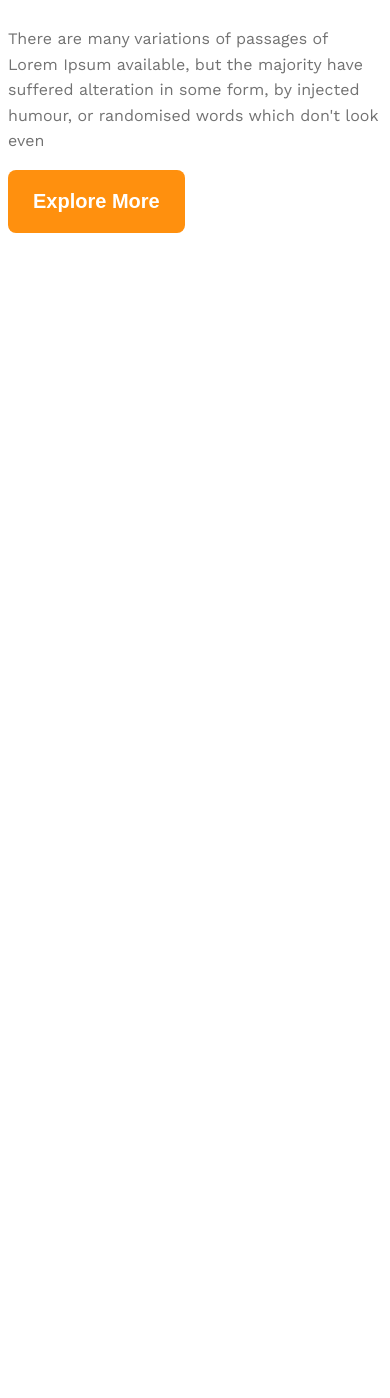
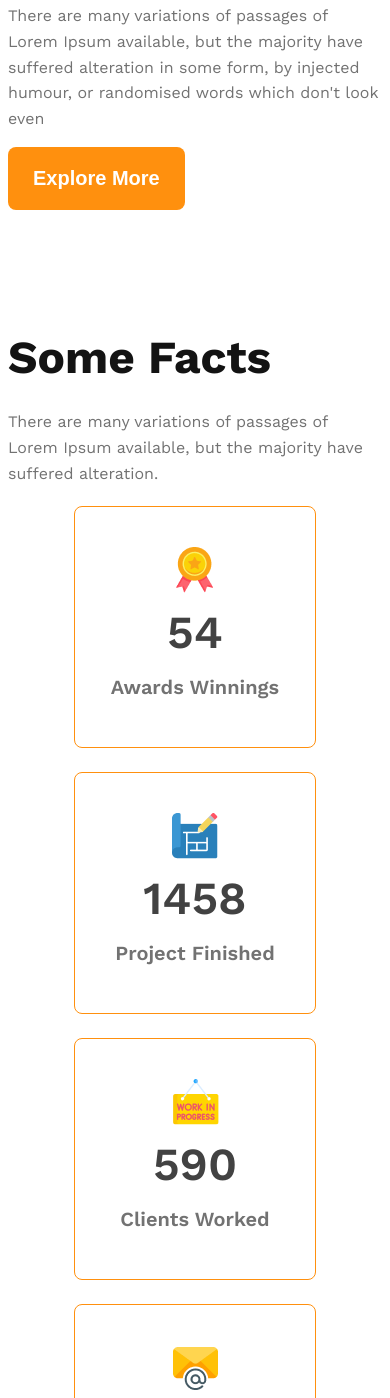
Before and after one commit to Abdallah-BinSaif/p-g3-architect, a plain HTML site: page index.html in a window 390 px wide. Shown: the part 2800-4198 px from the top of the page. Before the commit the page ends 3153 px from the top, so only its background shows below. Drawn offline with nearby package versions, Linux system fonts and the light colour scheme.

Commit message:
facts section and its responsive for small and medium devices are created

```diff
--- a/index.html
+++ b/index.html
@@ -39,9 +39,47 @@
                 <img src="./images/team4.png" alt="">
             </div>
             <div class="features">
-                <h1 class="feature-title"><span class="Quick-list">Quick list</span> of Our <span class="s-color">Features</span></h1>
-                <p class="teature-description parragraph">There are many variations of passages of Lorem Ipsum available, but the majority have suffered alteration in some form, by injected humour, or randomised words which don't look even</p>
+                <h1 class="section-title"><span class="Quick-list">Quick list</span> of Our <span class="s-color">Features</span></h1>
+                <p class="parragraph">There are many variations of passages of Lorem Ipsum available, but the majority have suffered alteration in some form, by injected humour, or randomised words which don't look even</p>
                 <button class="btn-primary">Explore More</button>
+            </div>
+        </section>
+        <section class="facts">
+            <div class="fact-container max-width">
+                <div class="fact-info">
+                    <h3 class="section-title">Some Facts</h3>
+                    <p class="parragraph">There are many variations of passages of Lorem Ipsum available, but the majority have suffered alteration.</p>
+                </div>
+                <div class="fact-cards-container">
+                    <div class="fact-card">
+                        <div class="fact-icon">
+                            <img src="./images/icons/ribon.png" alt="">
+                        </div>
+                        <p class="fact-number">54</p>
+                        <h5 class="fact-title">Awards Winnings</h5>
+                    </div>
+                    <div class="fact-card">
+                        <div class="fact-icon">
+                            <img src="./images/icons/projects.png" alt="">
+                        </div>
+                        <p class="fact-number">1458</p>
+                        <h5 class="fact-title">Project Finished</h5>
+                    </div>
+                    <div class="fact-card">
+                        <div class="fact-icon">
+                            <img src="./images/icons/customers.png" alt="">
+                        </div>
+                        <p class="fact-number">590</p>
+                        <h5 class="fact-title">Clients Worked</h5>
+                    </div>
+                    <div class="fact-card">
+                        <div class="fact-icon">
+                            <img src="./images/icons/email.png" alt="">
+                        </div>
+                        <p class="fact-number">22578</p>
+                        <h5 class="fact-title">Email Send</h5>
+                    </div>
+                </div>
             </div>
         </section>
     </main>
--- a/styles/style.css
+++ b/styles/style.css
@@ -17,6 +17,12 @@
     max-width: 1440px;
     margin: 0 auto;
     margin-bottom: 120px;
+}
+.section-title{
+    font-size: 2.87rem;
+    font-weight: 700;
+    color:rgb(19, 19, 19);
+    margin: 25px 0;
 }
 .parragraph{
     font-size: 1rem;
@@ -89,11 +95,6 @@
     max-width: 530px;
     margin: 0 auto;
 }
-.feature-title{
-    font-size: 45px;
-    font-weight: 700;
-    color:rgb(19, 19, 19);
-}
 .Quick-list{
     font-weight: 500;
     color:rgb(114, 114, 114);
@@ -102,19 +103,63 @@
     color: rgb(255, 144, 14);
 }
 
+/* fact section styles */
+
+.fact-cards-container{
+    display: grid;
+    grid-template-columns: repeat(4, 1fr);
+    justify-items: center;
+}
+.fact-info{
+    margin-bottom: 130px;
+}
+.fact-card{
+    width: 240px;
+    height: 240px;
+    border: 1px solid rgb(255, 144, 14);
+    border-radius: 8px;
+    display: flex;
+    flex-direction: column;
+    justify-content: center;
+    align-items: center;
+}
+.fact-number{
+    font-size: 2.87rem;
+    font-weight: 600;
+    margin: 0.5rem;
+    color:rgb(66, 66, 66);
+}
+.fact-title{
+    color:rgb(114, 114, 114);
+    font-size: 1.25rem;
+    font-weight: 600;
+    margin: 0.5rem;
+}
+
 /* +++++++++++++++++++++++++++++++++++++++++++++++++++ */
 @media screen and (max-width: 576px) {
     .navbar, .nav-links, .team{
         flex-direction: column;
     }
-    .team-image-container{
+    .team-image-container, .fact-cards-container{
         grid-template-columns: repeat(1, 1fr);
+        gap: 24px;
+    }
+    .fact-info{
+        margin-bottom: 20px;
     }
 }
-
+/* +++++++++++++++++++++++++++++++++++++++++++++++++++++++++++ */
 /* medium screen style  */
 @media screen and (min-width:576px) and (max-width: 992px) {
     .team{
         flex-direction: column;
     }
+    .team-image-container, .fact-cards-container{
+        grid-template-columns: repeat(2, 1fr);
+        gap: 24px;
+    }
+    .fact-info{
+        margin-bottom: 40px;
+    }
 }
```
